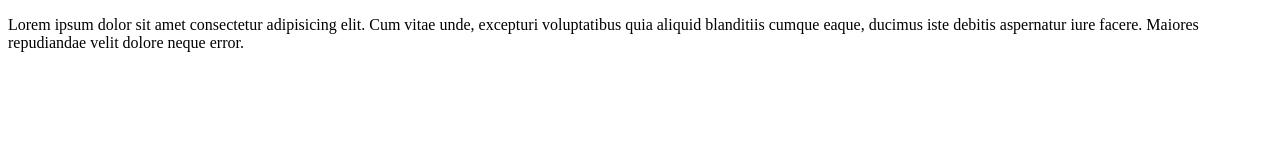
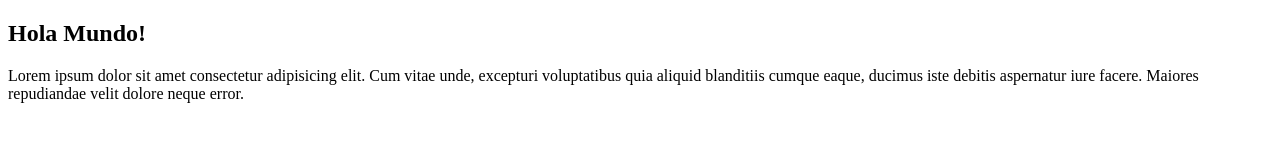
Before and after one commit to Carloskr4toz/git-tarde, a plain HTML site: page index.html in a window 1280 px wide. Drawn offline with Linux system fonts and the light colour scheme.

Commit message:
cambios en maste

```diff
--- a/index.html
+++ b/index.html
@@ -9,6 +9,7 @@
 </head>
 
 <body>
+    <h2>Hola Mundo!</h2>
     <p>Lorem ipsum dolor sit amet consectetur adipisicing elit. Cum vitae unde, excepturi voluptatibus quia aliquid
         blanditiis cumque eaque, ducimus iste debitis aspernatur iure facere. Maiores repudiandae velit dolore neque
         error.</p>
```
